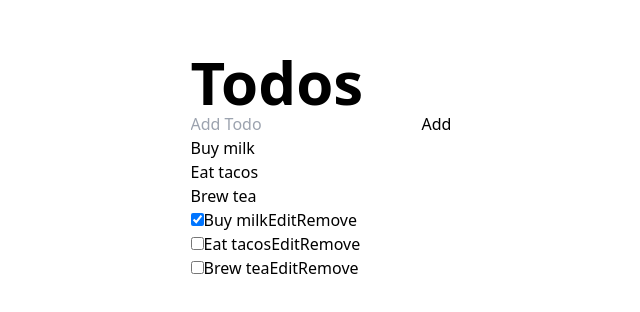
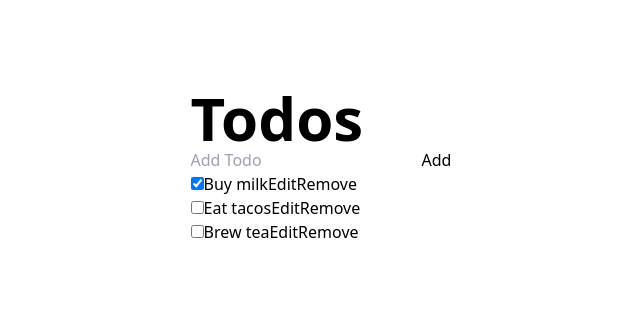
Before and after one commit to rajanshresth/Learn-NextJs, a Next.js app: page / in a window 1280 px wide. Shown: the part 234-546 px from the top of the page, without its empty margins (319-959 px from the left). Built offline with nearby package versions, Linux system fonts and the light colour scheme.

Commit message:
render fixed

```diff
--- a/TODO/AddTodos.tsx
+++ b/TODO/AddTodos.tsx
@@ -1,13 +1,10 @@
 import React from 'react'
 import { useState } from 'react'
-
-type Todo = [{ title: string, done: boolean, id: number }]
 interface AddTodosProps {
     onAddTodos: (title: string) => void;
-    todos: Todo;
     }
 
-export default function AddTodos({onAddTodos,todos}:AddTodosProps) {
+export default function AddTodos({onAddTodos}:AddTodosProps) {
     const [title,setTitle]=useState('')
   return (
     <div>
@@ -20,20 +17,9 @@ export default function AddTodos({onAddTodos,todos}:AddTodosProps) {
             onClick={()=>{
                 setTitle('');
                 onAddTodos(title)
-            }
-        }
-        >
+            }}>
             Add
         </button>
-
-        <div>
-            <ul>
-                {todos.map((todo,index)=>(
-                    <li key={index}>{todo.title}</li>
-
-                ))}
-            </ul>
-        </div>
     </div>
   )
 }
--- a/TODO/Task.tsx
+++ b/TODO/Task.tsx
@@ -11,7 +11,6 @@ export default function Task({todo,onChange,onRemove}:TaskProps) {
     if (isEditing) {
         todoContent = (
             <>
-
                 <input
 
                     value={todo.title}
@@ -36,6 +35,8 @@ export default function Task({todo,onChange,onRemove}:TaskProps) {
         );
     }
 
+    console.log(todoContent)
+
   return (
     <div>
          <label>
--- a/pages/index.tsx
+++ b/pages/index.tsx
@@ -60,7 +60,6 @@ console.log(todos)
         </h1>
         <AddTodos
           onAddTodos={handleAddTodo}
-          todos={todos}
           />
         <TodosList
             todos={todos}
```
